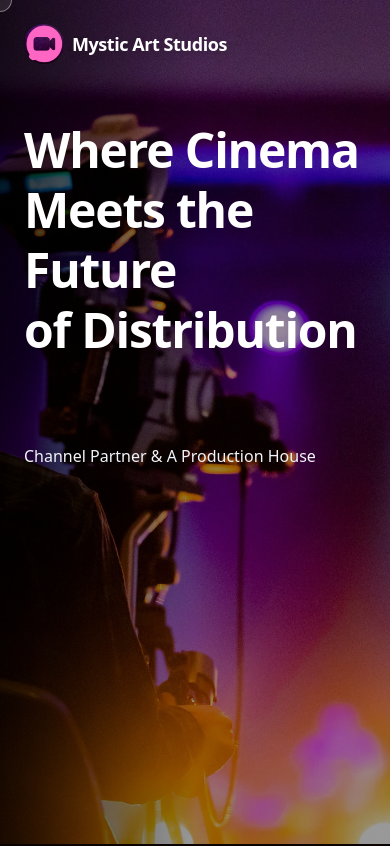
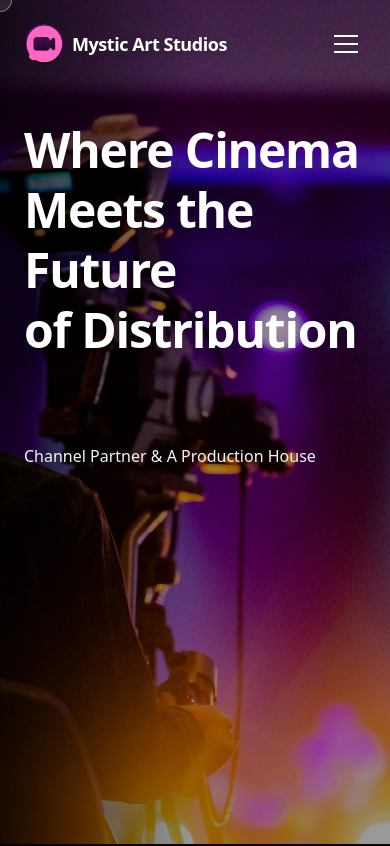
Before and after one commit to ChandanGowda17/mysticstudios, a React (Vite) app: page / in a window 390 px wide. Shown: the top 846 px of the page. Built offline with nearby package versions, Linux system fonts and the light colour scheme.

Commit message:
Add responsive hamburger menu with smooth slide-in animation for mobile

```diff
--- a/src/App.tsx
+++ b/src/App.tsx
@@ -13,6 +13,7 @@ export const App: React.FC = () => {
 
   const [selectedService, setSelectedService] = useState<number | null>(null)
   const [scrolled, setScrolled] = useState(false)
+  const [mobileMenuOpen, setMobileMenuOpen] = useState(false)
 
   const servicesData = [
     {
@@ -177,6 +178,7 @@ export const App: React.FC = () => {
           </div>
 
           {/* Navigation Bar */}
+          {/* Desktop Navigation */}
           <nav className="hidden md:block lg:pr-20 overflow-hidden">
             <ul className="flex items-center gap-4 lg:gap-10">
               {[
@@ -194,6 +196,59 @@ export const App: React.FC = () => {
                       lenisRef.current?.scrollTo(link.href)
                     }}
                     className="text-xs lg:text-lg font-bold uppercase tracking-widest text-white/70 transition-all duration-300 hover:text-white hover:drop-shadow-[0_0_8px_rgba(255,255,255,0.5)] whitespace-nowrap"
+                  >
+                    {link.name}
+                  </a>
+                </li>
+              ))}
+            </ul>
+          </nav>
+
+          {/* Mobile Hamburger Button */}
+          <button
+            onClick={() => setMobileMenuOpen(!mobileMenuOpen)}
+            className="md:hidden flex flex-col items-center justify-center w-10 h-10 space-y-1.5 z-[600]"
+            aria-label="Toggle menu"
+          >
+            <span
+              className={`block w-6 h-0.5 bg-white transition-all duration-300 ${mobileMenuOpen ? 'rotate-45 translate-y-2' : ''
+                }`}
+            />
+            <span
+              className={`block w-6 h-0.5 bg-white transition-all duration-300 ${mobileMenuOpen ? 'opacity-0' : ''
+                }`}
+            />
+            <span
+              className={`block w-6 h-0.5 bg-white transition-all duration-300 ${mobileMenuOpen ? '-rotate-45 -translate-y-2' : ''
+                }`}
+            />
+          </button>
+        </div>
+
+        {/* Mobile Dropdown Menu */}
+        <div
+          className={`md:hidden fixed top-0 right-0 h-screen w-auto bg-black/95 backdrop-blur-lg transition-all duration-500 ease-in-out shadow-2xl ${mobileMenuOpen ? 'translate-x-0 opacity-100' : 'translate-x-full opacity-0'
+            }`}
+          style={{ zIndex: 550 }}
+        >
+          <nav className="px-8 py-24 h-full flex items-center">
+            <ul className="flex flex-col space-y-6">
+              {[
+                { name: 'About', href: '#about' },
+                { name: 'Our Story', href: '#story' },
+                { name: 'What We Do', href: '#what-we-do' },
+                { name: 'Movies', href: '#clientele-movies' },
+                { name: 'Contact', href: '#contact' },
+              ].map((link) => (
+                <li key={link.name}>
+                  <a
+                    href={link.href}
+                    onClick={(e) => {
+                      e.preventDefault()
+                      lenisRef.current?.scrollTo(link.href)
+                      setMobileMenuOpen(false)
+                    }}
+                    className="block text-xl font-bold uppercase tracking-widest text-white/70 transition-all duration-300 hover:text-white hover:translate-x-2 py-2 whitespace-nowrap"
                   >
                     {link.name}
                   </a>
```
